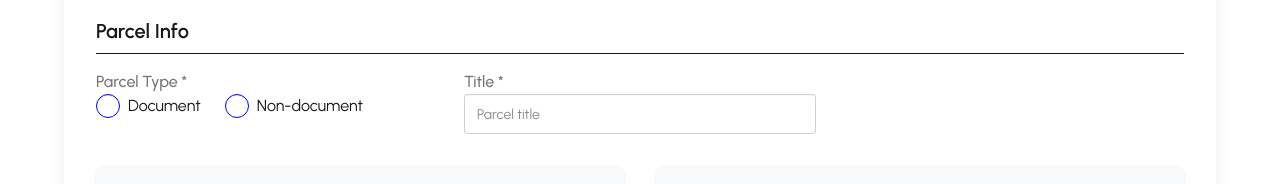
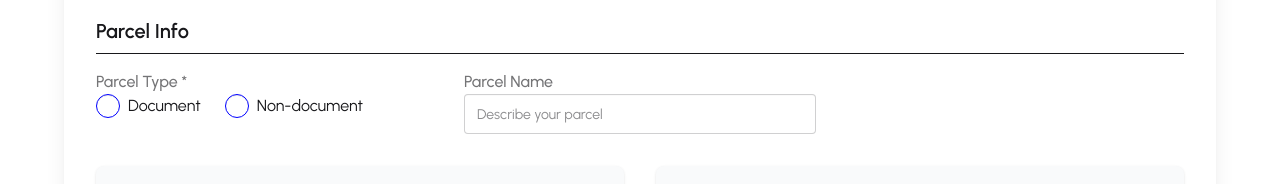
Before and after one commit to AnaySaha/zap-fast-client, a React (Vite) app: page /sendParcel in a window 1280 px wide. Shown: the part 220-404 px from the top of the page. Built offline with nearby package versions, Linux system fonts and the light colour scheme; no server answers.

Commit message:
send a parcel

```diff
--- a/src/pages/SendParcel/SendParcel.jsx
+++ b/src/pages/SendParcel/SendParcel.jsx
@@ -4,6 +4,7 @@ import { toast, ToastContainer } from "react-toastify";
 import "react-toastify/dist/ReactToastify.css";
 
 const SendParcel = () => {
+
   const {
     register,
     handleSubmit,
@@ -11,6 +12,8 @@ const SendParcel = () => {
     reset,
     formState: { errors },
   } = useForm();
+
+
 
   const [serviceData, setServiceData] = useState([]);
   const [regions, setRegions] = useState([]);
@@ -112,11 +115,11 @@ const SendParcel = () => {
 
             {/* Title */}
             <div className="form-control">
-              <label className="label font-medium">Title *</label>
+              <label className="label font-medium">Parcel Name</label>
               <input
                 type="text"
                 {...register("title", { required: true })}
-                placeholder="Parcel title"
+                placeholder="Describe your parcel"
                 className="input input-bordered w-full"
               />
               {errors.title && (
--- a/src/router/router.jsx
+++ b/src/router/router.jsx
@@ -27,7 +27,8 @@ export const router = createBrowserRouter([
 
         {
           path: 'sendParcel',
-          element: <PrivateRoute><SendParcel></SendParcel></PrivateRoute>
+          element: <PrivateRoute><SendParcel></SendParcel></PrivateRoute>,
+        loader: () => fetch('./servicecenter.json')
         }
     ]
   },
```
